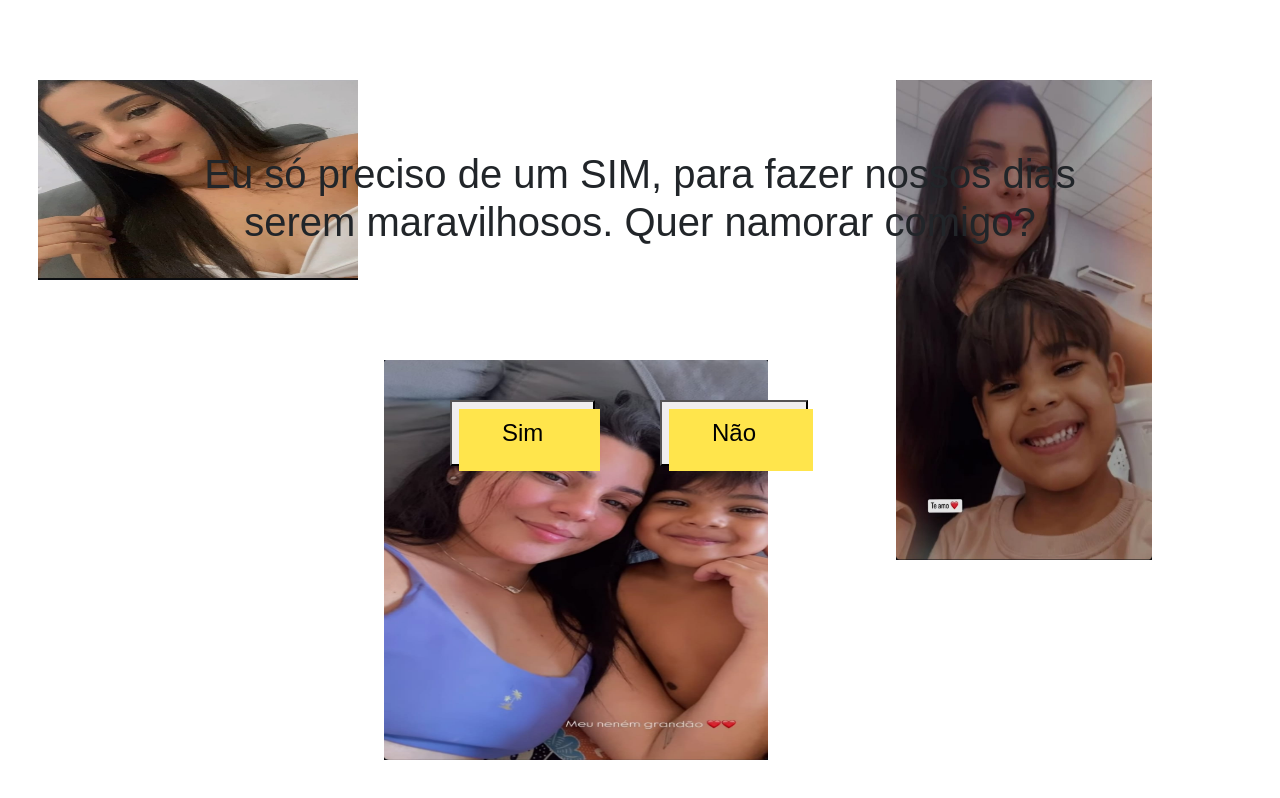
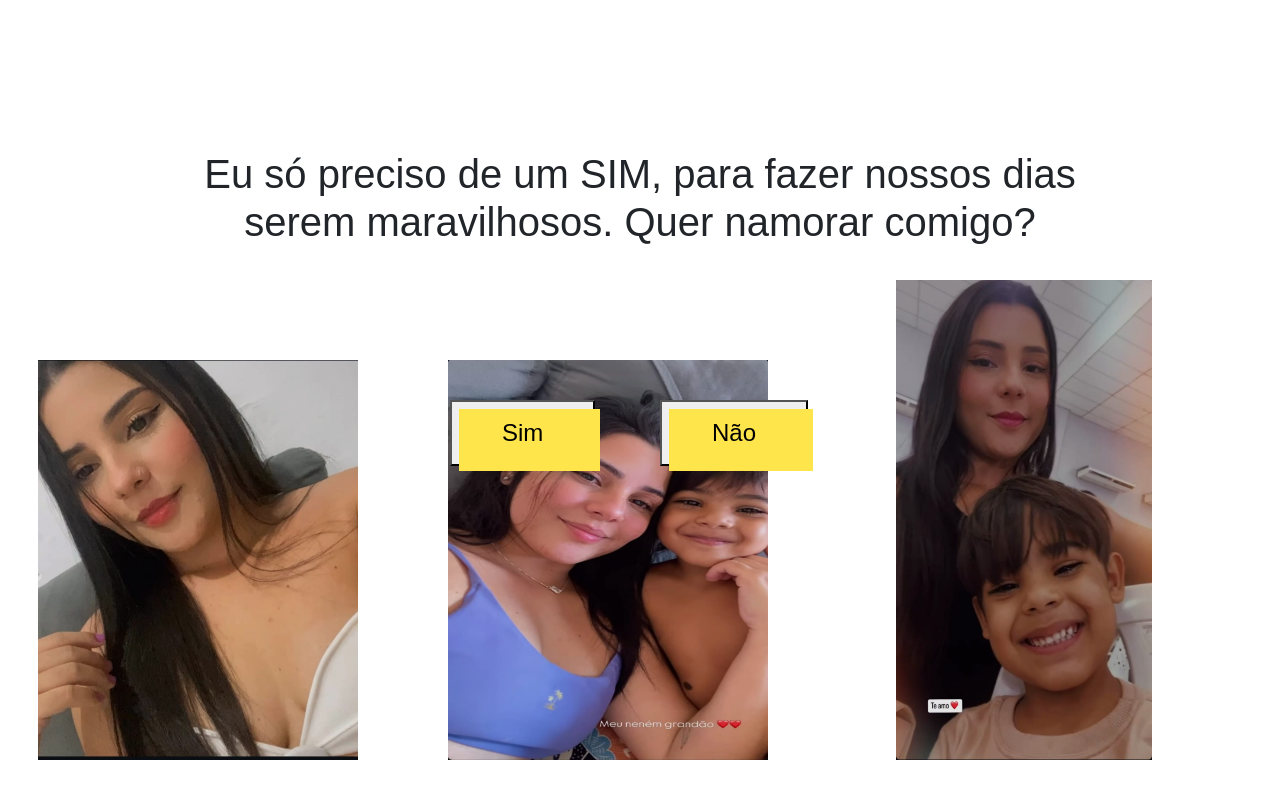
Before and after one commit to Alysson-b/Pedido_, a plain HTML site: page index.html in a window 1280 px wide. Drawn offline with nearby package versions, Linux system fonts and the light colour scheme; a web font is replaced by a local one.

Commit message:
Add files via upload

```diff
--- a/styles.css
+++ b/styles.css
@@ -9,10 +9,10 @@ body {
 }
 .ft1 img{
    position: absolute;
-  top: 10%;
+  top: 45%;
   left: 3%;
   width: 25%;
-  height: 25%;
+  height: 50%;
   background-image: url('sua-imagem.jpg');
   background-size: contain;
   background-repeat: no-repeat;
@@ -21,8 +21,8 @@ body {
 .ft1 .amr2 {
    position: absolute;
   top: 45%;
-  left: 30%;
-  width: 30%;
+  left: 35%;
+  width: 25%;
   height: 50%;
   background-image: url('sua-imagem.jpg');
   background-size: contain;
@@ -31,7 +31,7 @@ body {
 }
 .ft1 .amr3 {
    position: absolute;
-  top: 10%;
+  top: 35%;
   left: 70%;
   width: 20%;
   height: 60%;
```
